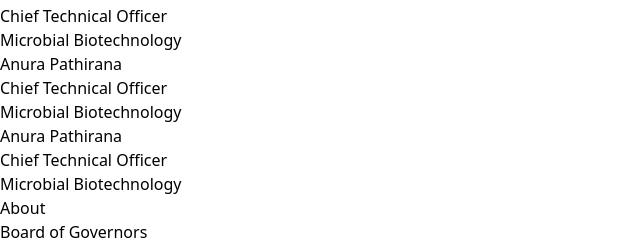
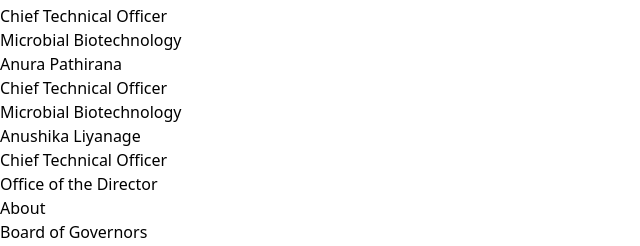
Before and after one commit to BackendExpert/web-new, a React (Vite) app: page /Research/Bio/Evolution in a window 1280 px wide. Shown: the part 2381-2627 px from the top of the page, without its empty margins (0-640 px from the left). Built offline with nearby package versions, Linux system fonts and the light colour scheme.

Commit message:
Update
Co-Authored-By: JehanKandy  <jehankandy@gmail.com>

```diff
--- a/src/research/Bio/Evolution.tsx
+++ b/src/research/Bio/Evolution.tsx
@@ -102,9 +102,9 @@ const Evolution = () => {
             </div>
             <div className="h-96 md:w-3/4 bg-gray-700 text-white mt-6 rounded">
               <div className="pt-[70%] ml-[10%]">
-                <p className="font-semibold text-2xl">Anura Pathirana</p>
+                <p className="font-semibold text-2xl">Anushika Liyanage</p>
                 <p className="">Chief Technical Officer</p>
-                <p className="pt-10">Microbial Biotechnology</p>
+                <p className="pt-10">Office of the Director</p>
               </div>
             </div>
           </div>
```
